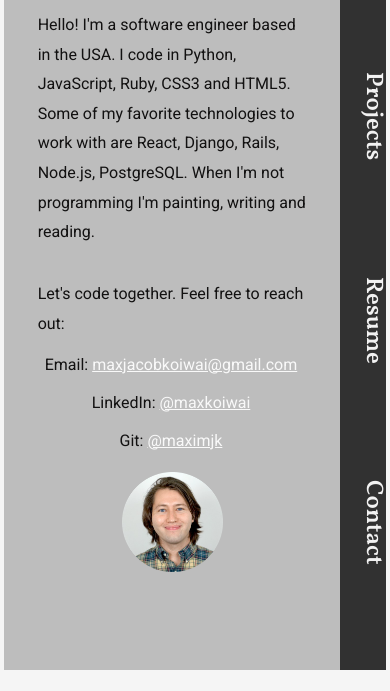
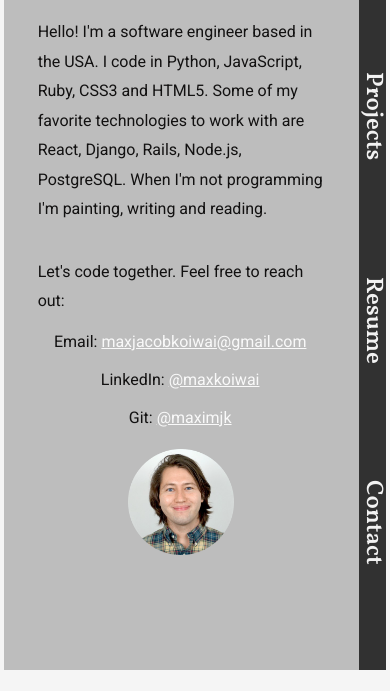
Before and after one commit to MaximJK/Portfolio, a Gatsby site: page / in a window 390 px wide. Shown: the part 153-844 px from the top of the page. Built offline with nearby package versions, Linux system fonts and the light colour scheme; Gatsby itself is replaced by a stand-in of ours.

Commit message:
more mobile testing

```diff
--- a/src/components/links/links.module.css
+++ b/src/components/links/links.module.css
@@ -46,6 +46,7 @@
         font-size: 3.5vw;
         margin-top: 10%;
         width: auto;
+        background-color: #313131;
     }
     .links > ul{
         list-style: none;
--- a/src/styles/global.css
+++ b/src/styles/global.css
@@ -77,7 +77,7 @@ a{
 
 @media only screen and (max-width: 600px) {
  .grid{
-     width: 88%;
+     width: 100%;
      margin: 0;
  }
 
```
